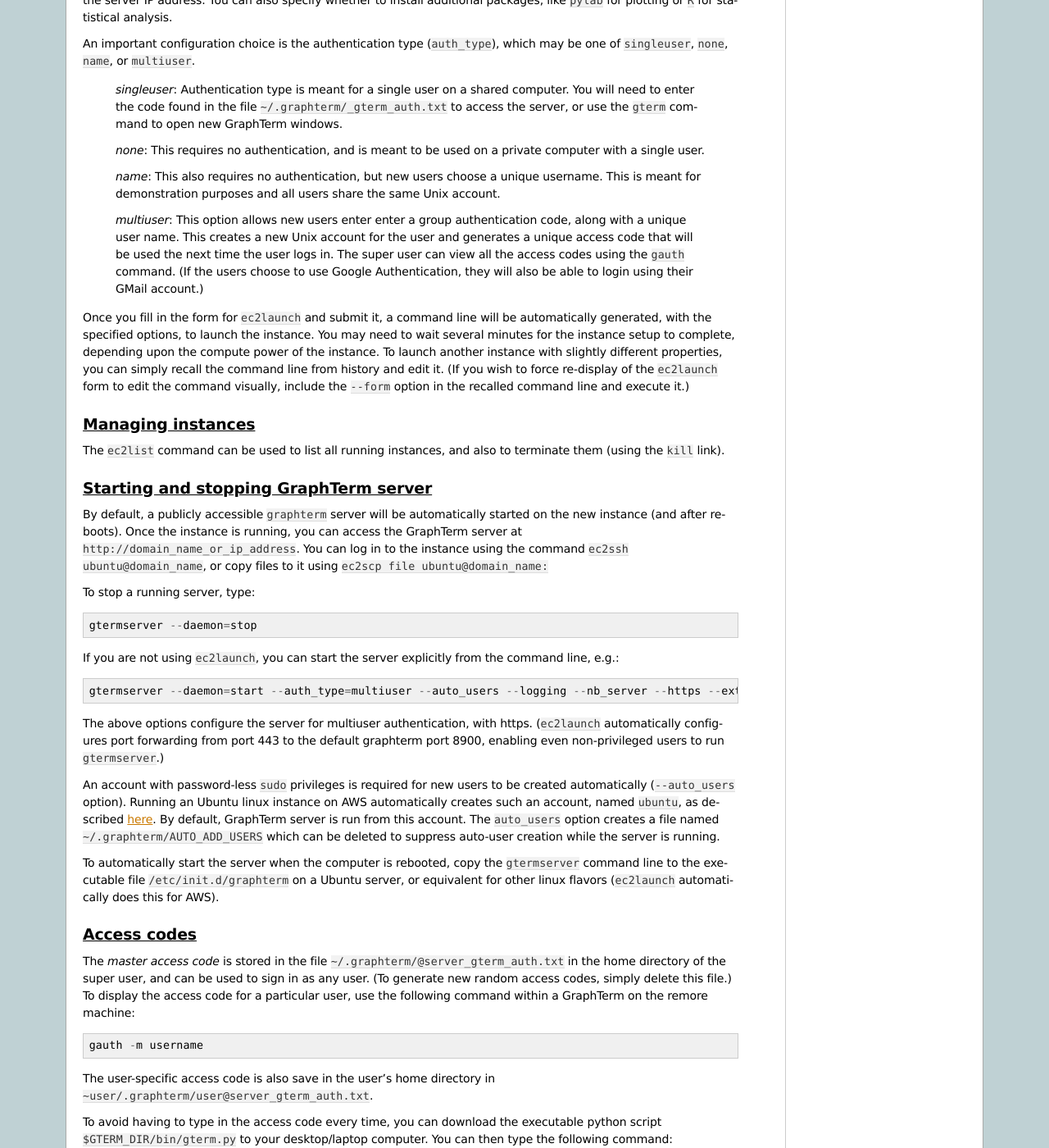
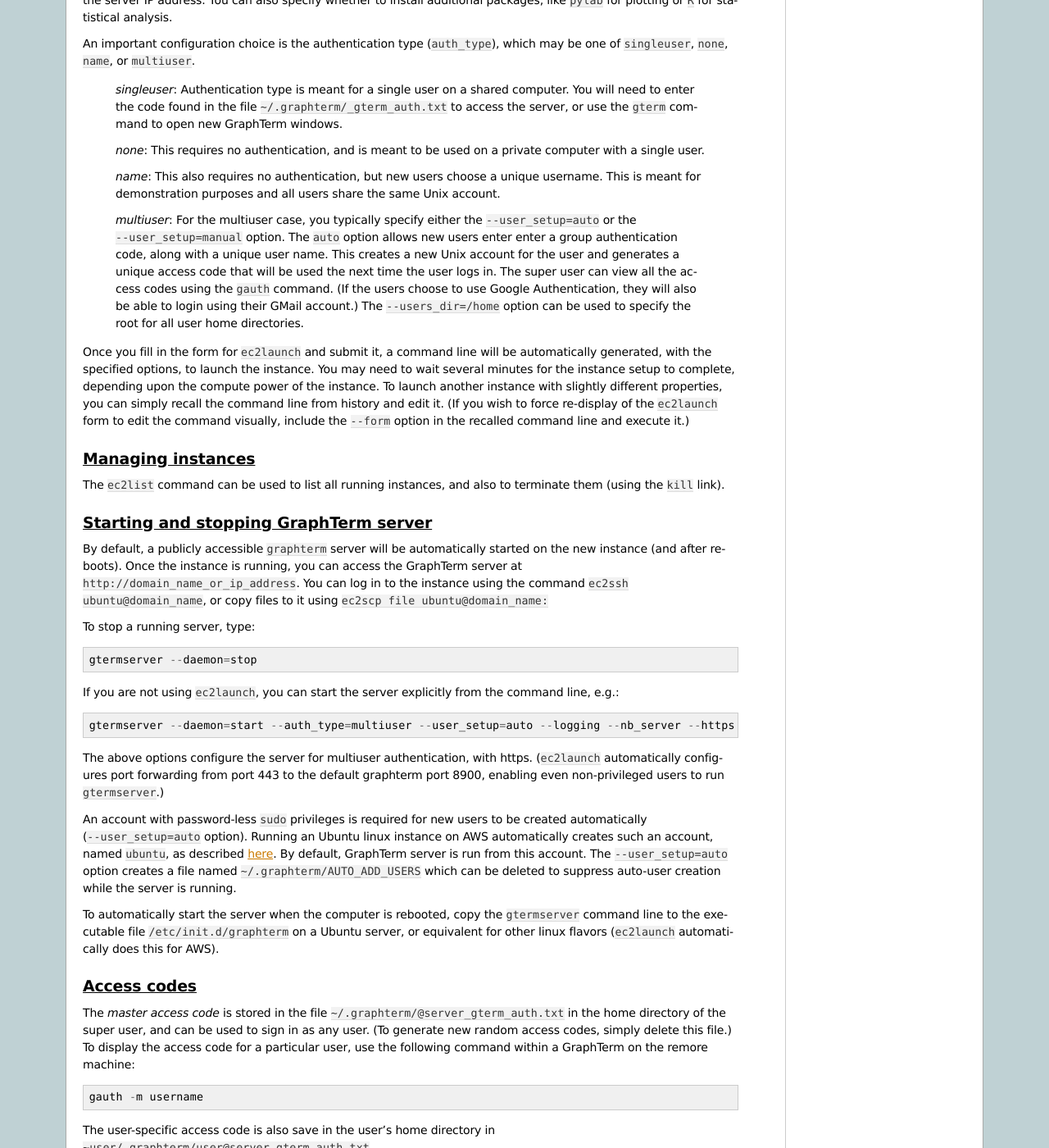
Before and after one commit to mitotic/graphterm, a Sphinx documentation site: the page built from docs/virtual-setup.rst, in a window 1280 px wide and 1400 px high, scrolled down 4084 px. Shown: the whole window at 82% size. Built offline with Sphinx 7.4.7, drawn with Linux system fonts in a browser that asks for light colours; the version number could not be read and is left out; some of the changed text lies outside the part shown.

Commit message:
Changed auto_users to user_setup=auto and cleaned up user_auth=manual

```diff
--- a/docs/virtual-setup.rst
+++ b/docs/virtual-setup.rst
@@ -56,12 +56,12 @@
     run the following command to start the GraphTerm server with root
     privileges:
 
-   ``sudo gtermserver --daemon=start --auth_type=multiuser --users_dir=/Users --logging --port=80 --host=server_domain_name_or_ip``
+   ``sudo gtermserver --daemon=start --auth_type=multiuser --user_setup=manual --users_dir=/Users --logging --port=80 --host=server_domain_name_or_ip``
 
    To stop the server, use ``sudo gtermserver --daemon=stop``.
    You can also omit the ``--daemon`` option, to run the server in the
-   foreground for testing. If you want automatic new user creation, you can add the
-   ``--auto_users`` option, but you may need to modify the shell
+   foreground for testing. If you want automatic new user creation, you can use the
+   ``--user_setup=auto`` option, but you may need to modify the shell
    script ``$GTERM_DIR/bin/gterm_user_setup``, which currently works
    with Ubuntu Linux.
 
@@ -272,13 +272,16 @@
    unique username. This is meant for demonstration purposes and all
    users share the same Unix account.
 
-   *multiuser*: This option allows new users enter enter a group
-   authentication code, along with a unique user name. This creates a
-   new Unix account for the user and generates a unique access code
-   that will be used the next time the user logs in. The super user
-   can view all the access codes using the ``gauth`` command. (If the
-   users choose to use Google Authentication, they will also be able to
-   login using their GMail account.)
+   *multiuser*: For the multiuser case, you typically specify either the
+   ``--user_setup=auto`` or the ``--user_setup=manual`` option. The
+   ``auto`` option allows new users enter enter a group authentication
+   code, along with a unique user name. This creates a new Unix
+   account for the user and generates a unique access code that will
+   be used the next time the user logs in. The super user can view all
+   the access codes using the ``gauth`` command. (If the users choose
+   to use Google Authentication, they will also be able to login using
+   their GMail account.) The ``--users_dir=/home`` option can be used
+   to specify the root for all user home directories.
 
 Once you fill in the form for ``ec2launch`` and submit it, a command
 line will be automatically generated, with the specified options, to launch
@@ -313,7 +316,7 @@
 
 If you are not using ``ec2launch``, you can start the server explicitly from the command line, e.g.::
 
-    gtermserver --daemon=start --auth_type=multiuser --auto_users --logging --nb_server --https --external_port=443 --host=domain_or_ip
+    gtermserver --daemon=start --auth_type=multiuser --user_setup=auto --logging --nb_server --https --external_port=443 --host=domain_or_ip
 
 The above options configure the server for multiuser authentication,
 with https. (``ec2launch`` automatically configures port forwarding
@@ -321,12 +324,12 @@
 non-privileged users to run ``gtermserver``.)
 
 An account with password-less ``sudo`` privileges is required for new
-users to be created automatically (``--auto_users`` option).  Running
+users to be created automatically (``--user_setup=auto`` option).  Running
 an Ubuntu linux instance on AWS automatically creates such an account,
 named ``ubuntu``, as described `here
 <http://askubuntu.com/questions/192050/how-to-run-sudo-command-with-no-password>`_.
 By default, GraphTerm server is run from this account. The
-``auto_users`` option creates a file named
+``--user_setup=auto`` option creates a file named
 ``~/.graphterm/AUTO_ADD_USERS`` which can be deleted to suppress
 auto-user creation while the server is running.
 
```
Also changed, not shown: docs/start.rst (+14 -6 lines), 5 other files.
